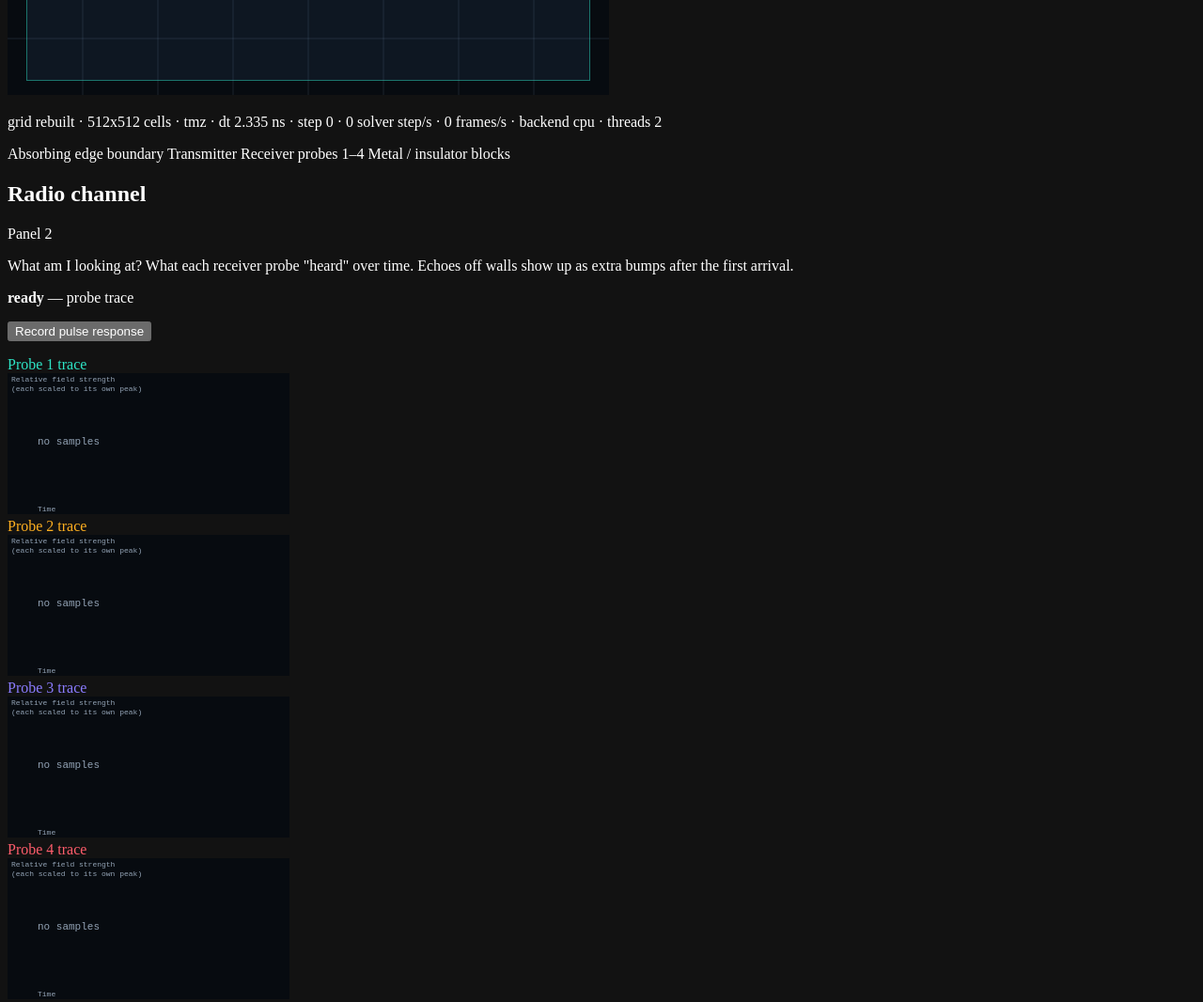
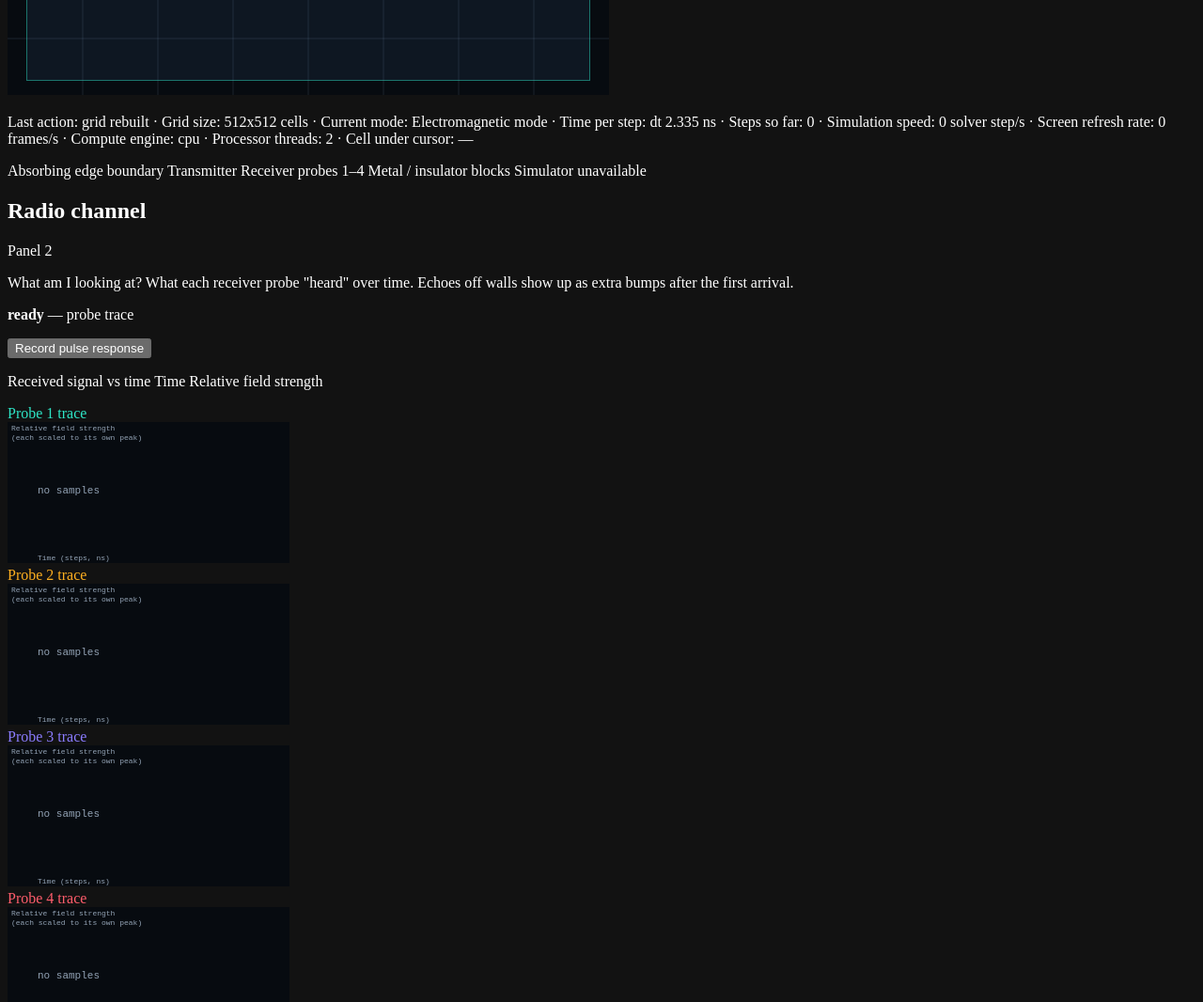
Before and after one commit to tbirdpower3000/Waves-and-Particles, a website with bundled scripts: page index.html in a window 1280 px wide. Shown: the part 1980-3046 px from the top of the page at 94% size. Built offline with nearby package versions, Linux system fonts and the light colour scheme.

Commit message:
Name the remaining axes, readouts, and plot tooltips.
Show the readout names and the plain mode names, label plot units and ticks, and keep the BER legend and the chirp option inside the 1100x800 layout. The constellation test now requires radius 1 for BPSK and root 2 for QPSK, and it requires the probe-channel note.

Co-authored-by: WittyPromethus <tbirdpower3000@users.noreply.github.com>

```diff
--- a/index.html
+++ b/index.html
@@ -23,7 +23,7 @@
       <div class="panel-head">
         <h2 id="field-title" title="Live map of the simulated electric field across the 2D grid.">Wave field</h2>
         <span class="kicker" title="Panel number. The field panel feeds the channel panel, which feeds the signal panel.">Panel 1</span>
-        <span id="backend-label" class="backend" data-backend="cpu" aria-label="Compute engine" title="Shows whether the simulation runs on the processor (cpu) or the graphics card (webgpu/webgl2). The results are the same.">cpu</span>
+        <span id="backend-label" class="backend" data-backend="cpu" aria-label="Compute engine" title="cpu or webgpu/webgl2. Graphics results match the CPU within a small tolerance. A software renderer such as SwiftShader, llvmpipe, or softpipe is unverified.">cpu</span>
       </div>
       <p class="glance">What am I looking at? A top-down view of a radio wave spreading across a 2D grid. You draw metal and glass-like blocks and watch the wave reflect, slow down and bend.</p>
       <div class="toolbar" role="toolbar" aria-label="Field tools">
@@ -51,7 +51,7 @@
       </div>
       <p id="field-state" class="banner" data-state="checking" role="status" aria-label="Simulator status" title="Shows whether the wave solver loaded and which engine it's using.">Checking modules…</p>
       <div class="stage">
-        <canvas id="field-canvas" width="640" height="480" aria-label="Field strength map" title="Each pixel is one cell. Teal means positive field, orange-red means negative, and dark means near zero. The scale is relative to the strongest field."></canvas>
+        <canvas id="field-canvas" width="640" height="480" aria-label="Field strength map" title="Each cell is a small square; the view is scaled to fit. Teal is positive, orange-red is negative, and dark is near zero."></canvas>
       </div>
       <div class="readout-wrap">
         <p id="field-readout" class="readout" aria-label="Last action" title="The most recent event, such as running, paused, grid rebuilt or an input error."></p>
@@ -60,6 +60,7 @@
           <span title="Location of the wave source.">Transmitter</span>
           <span title="Probe locations. The colour matches each probe's trace in the Channel panel.">Receiver probes 1–4</span>
           <span title="Grey is perfect conductor and teal is dielectric. A dashed outline shows the rectangle while you drag.">Metal / insulator blocks</span>
+          <span title="Appears when the solver module can't load. Drawing still works, but nothing runs.">Simulator unavailable</span>
         </p>
       </div>
     </section>
@@ -73,6 +74,7 @@
       <div class="toolbar">
         <button type="button" id="record-ir" disabled title="Restarts the field with one short pulse from the transmitter and saves what each probe receives as the channel.">Record pulse response</button>
         <p id="channel-note" class="note" aria-label="Recording status" title="Progress or result, for example &quot;recording 120/1024&quot;, &quot;frozen pulse response, 2 probes&quot; or &quot;place a transmitter first&quot;."></p>
+        <p class="plot-key" id="channel-series-label">Received signal vs time <span title="Time runs left to right, one sample per simulation step, about 2.3 ns each.">Time</span> <span title="Scaled so each trace's own peak fills the plot. Heights can't be compared between probes. The centre line is zero.">Relative field strength</span></p>
       </div>
       <div class="probe-stack">
         <div class="probe"><div id="channel-label-0" class="probe-label" title="The field at probe 1 over time. &quot;Live&quot; updates while running. &quot;Frozen N&quot; is a saved recording of N samples.">Probe 1 trace</div><div class="probe-plot"><canvas id="channel-plot-0" aria-label="Probe 1 pulse response" title="The field at that probe over time. The first bump is the direct wave and later bumps are echoes."></canvas></div></div>
@@ -114,9 +116,9 @@
         <p id="signal-note" class="note" role="status" aria-label="Run details" title="Settings and results of the last run. &quot;pRef&quot; is the received signal power used to set the noise level."></p>
       </div>
       <div class="plots">
-        <div class="plot"><div class="plot-label" title="Each dot is one received symbol. Tight clusters mean a clean signal and smeared clusters mean noise or echoes.">Received symbol map</div><div class="plot-canvas"><canvas id="constellation" aria-label="Received symbol map" title="Each dot is one received symbol. Tight clusters mean a clean signal and smeared clusters mean noise or echoes."></canvas></div></div>
-        <div class="plot"><div class="plot-label" title="The teal line is textbook AWGN theory. Orange dots are measured runs. The amber line marks the current slider setting.">Errors vs noise level</div><div class="plot-canvas"><canvas id="ber-plot" aria-label="Errors versus noise level" title="The teal line is textbook AWGN theory. Orange dots are measured runs. The amber line marks the current slider setting."></canvas></div></div>
-        <div class="plot"><div class="plot-label" title="How the received signal's power is spread across frequency, relative to its strongest frequency.">Frequency content</div><div class="plot-canvas"><canvas id="spectrum" aria-label="Frequency content" title="How the received signal's power is spread across frequency, relative to its strongest frequency."></canvas></div></div>
+        <div class="plot"><div class="plot-head"><div class="plot-label" title="Each dot is one received symbol. Tight clusters mean a clean signal and smeared clusters mean noise or echoes.">Received symbol map</div><p class="plot-key"><span title="Real part of the received baseband signal.">In-phase (I)</span><span title="Imaginary part, 90° out of phase with I.">Quadrature (Q)</span><span title="A reference circle of radius 1. BPSK points sit on it, and noise-free QPSK points sit outside it at radius √2.">Unit-amplitude circle</span><span title="For the chirp, a line traces the signal sample by sample instead of plotting symbol dots.">Chirp trajectory</span></p></div><div class="plot-canvas"><canvas id="constellation" aria-label="Received symbol map" title="Each dot is one received symbol. Tight clusters mean a clean signal and smeared clusters mean noise or echoes."></canvas></div></div>
+        <div class="plot"><div class="plot-head"><div class="plot-label" title="The teal line is textbook AWGN theory. Orange dots are measured runs. The amber line marks the current slider setting.">Errors vs noise level</div><p class="plot-key"><span title="Linear scale from −2 to 12 dB.">Eb/N0 (dB)</span><span title="Logarithmic, from 1 at the top to 0.000001 at the bottom. Each equal step down is ten times fewer errors.">Bit error rate (log)</span><span title="The chirp carries no data bits, so a bit error rate doesn't apply.">No chirp error curve</span></p></div><div class="plot-canvas"><canvas id="ber-plot" aria-label="Errors versus noise level" title="The teal line is textbook AWGN theory. Orange dots are measured runs. The amber line marks the current slider setting."></canvas></div></div>
+        <div class="plot"><div class="plot-head"><div class="plot-label" title="How the received signal's power is spread across frequency, relative to its strongest frequency.">Frequency content</div><p class="plot-key"><span title="From zero to half the sample rate, positive frequencies only. That's 0–4000 Hz for the chirp.">Frequency</span><span title="Magnitude in decibels below the strongest frequency bin. The top of the plot is the peak.">Relative level</span></p></div><div class="plot-canvas"><canvas id="spectrum" aria-label="Frequency content" title="How the received signal's power is spread across frequency, relative to its strongest frequency."></canvas></div></div>
       </div>
     </section>
   </main>
--- a/src/ui/channel-panel.js
+++ b/src/ui/channel-panel.js
@@ -17,6 +17,7 @@ export function mountChannel(doc, bus) {
   let ready = false;
   let live = [];
   let frozen = [];
+  let sampleDt = null;
 
   function traces() {
     return frozen.length ? frozen : live;
@@ -35,6 +36,7 @@ export function mountChannel(doc, bus) {
         color: PROBE_COLORS[index],
         empty: ready ? 'no samples' : COMING_SOON_TEXT,
         warn: !ready,
+        dt: sampleDt,
       });
     });
   }
@@ -42,10 +44,12 @@ export function mountChannel(doc, bus) {
   button.addEventListener('click', () => bus.emit('record-request'));
   bus.on('samples', (payload) => {
     live = payload?.probes ?? [];
+    if (Number.isFinite(payload?.dt)) sampleDt = payload.dt;
     draw();
   });
   bus.on('impulse', (payload) => {
     frozen = payload?.probes ?? [];
+    if (Number.isFinite(payload?.dt)) sampleDt = payload.dt;
     note.textContent = frozen.length
       ? `frozen pulse response, ${frozen.length} probe${frozen.length === 1 ? '' : 's'}`
       : '';
--- a/src/ui/draw.js
+++ b/src/ui/draw.js
@@ -197,18 +197,22 @@ export const AXIS_LABELS = {
   probeX: 'Time',
   probeY: 'Relative field strength',
   probeScale: '(each scaled to its own peak)',
+  probeSteps: 'steps',
+  probeNs: 'ns',
   inPhase: 'In-phase (I)',
   quadrature: 'Quadrature (Q)',
   unitCircle: '|s| = 1',
   qpskCircle: '|s| = √2',
   chirpPath: 'Chirp trajectory',
-  berX: 'Eb/N0',
+  berX: 'Eb/N0 (dB)',
   berY: 'Bit error rate (log)',
   berLegend: 'Theory: AWGN, no multipath',
   berDecades: ['1e-1', '1e-2', '1e-3', '1e-4', '1e-5', '1e-6'],
   berTicks: ['-2', '0', '2', '4', '6', '8', '10', '12'],
   spectrumX: '0 to fs/2 (positive frequencies)',
-  spectrumY: 'Relative level',
+  spectrumY: 'dB re peak',
+  spectrumHz: 'Hz',
+  spectrumCycles: 'cycles/sample',
   unavailable: 'Simulator unavailable',
 };
 
@@ -230,7 +234,7 @@ function emptyLabel(ctx, box, text, warn) {
   ctx.fillText(text, box.left, (box.top + box.bottom) / 2);
 }
 
-export function drawSeries(canvas, data, { color = '#2ee6c7', empty = 'no samples', warn = false } = {}) {
+export function drawSeries(canvas, data, { color = '#2ee6c7', empty = 'no samples', warn = false, dt = null } = {}) {
   const { ctx, width, height } = fitCanvas(canvas);
   const box = plotFrame(ctx, width, height);
   box.top += 22;
@@ -261,7 +265,18 @@ export function drawSeries(canvas, data, { color = '#2ee6c7', empty = 'no sample
   axisFont(ctx, 8);
   ctx.fillText(AXIS_LABELS.probeY, 4, 9);
   ctx.fillText(AXIS_LABELS.probeScale, 4, 19);
-  ctx.fillText(AXIS_LABELS.probeX, box.left, height - 3);
+  const n = data?.length ?? 0;
+  const stepDt = Number.isFinite(dt) ? dt : null;
+  ctx.fillText(`${AXIS_LABELS.probeX} (${AXIS_LABELS.probeSteps}, ${AXIS_LABELS.probeNs})`, box.left, height - 3);
+  if (n > 0) {
+    const marks = n === 1 ? [0] : [0, Math.round((n - 1) / 2), n - 1];
+    const plotW = box.right - box.left;
+    for (const step of marks) {
+      const x = box.left + (n === 1 ? plotW / 2 : (step / (n - 1)) * plotW);
+      ctx.fillText(String(step), x, box.bottom + 9);
+      if (stepDt != null) ctx.fillText(`${(step * stepDt * 1e9).toFixed(1)} ns`, x, box.bottom + 18);
+    }
+  }
 }
 
 export function drawConstellation(canvas, points, {
@@ -304,6 +319,12 @@ export function drawConstellation(canvas, points, {
   ctx.fillText(circleLabel, cx + radius * scale * 0.2, cy - radius * scale - 2);
   ctx.fillText(AXIS_LABELS.inPhase, box.left, height - 3);
   ctx.fillText(AXIS_LABELS.quadrature, 4, box.top + 8);
+  for (const tick of [-1, 0, 1]) {
+    if (Math.abs(tick) <= max) {
+      ctx.fillText(String(tick), X(tick) - 3, cy + 10);
+      ctx.fillText(String(tick), cx + 3, Y(tick) + 3);
+    }
+  }
   if (trajectory) ctx.fillText(AXIS_LABELS.chirpPath, box.left, 10);
   if (!points?.length) {
     emptyLabel(ctx, box, empty, warn);
@@ -331,7 +352,7 @@ export function drawConstellation(canvas, points, {
   }
 }
 
-export function drawSpectrum(canvas, values, { empty = 'no spectrum', warn = false } = {}) {
+export function drawSpectrum(canvas, values, { empty = 'no spectrum', warn = false, unit = AXIS_LABELS.spectrumCycles, fs = 1 } = {}) {
   const { ctx, width, height } = fitCanvas(canvas);
   const box = plotFrame(ctx, width, height);
   box.top += 12;
@@ -363,15 +384,23 @@ export function drawSpectrum(canvas, values, { empty = 'no spectrum', warn = fal
   }
   axisFont(ctx, 8);
   ctx.fillText(AXIS_LABELS.spectrumY, 4, 10);
-  ctx.fillText(AXIS_LABELS.spectrumX, box.left, height - 3);
+  ctx.fillText(AXIS_LABELS.spectrumX, box.left, height - 12);
+  ctx.fillText(unit, box.left, height - 3);
+  const plotW = box.right - box.left;
+  const ticks = unit === AXIS_LABELS.spectrumHz
+    ? [[0, '0'], [0.5, String(Math.round(fs / 4))], [1, String(Math.round(fs / 2))]]
+    : [[0, '0'], [0.5, '0.25'], [1, '0.5']];
+  for (const [frac, label] of ticks) {
+    ctx.fillText(label, box.left + frac * plotW, box.bottom + 9);
+  }
 }
 
 export function drawBer(canvas, { theory = [], simulated = [], markerDb = null, note = '', legend = '', warn = false } = {}) {
   const { ctx, width, height } = fitCanvas(canvas);
   const box = plotFrame(ctx, width, height);
   box.left = 40;
-  box.top = note && legend ? 32 : 16;
-  box.bottom = Math.max(box.top + 16, height - 16);
+  box.top = legend ? (note ? 40 : 30) : 16;
+  box.bottom = Math.max(box.top + 16, height - 18);
   box.right = Math.max(box.left + 16, width - 8);
   const x0 = -2;
   const x1 = 12;
@@ -395,8 +424,8 @@ export function drawBer(canvas, { theory = [], simulated = [], markerDb = null,
     const db = Number(label);
     ctx.fillText(label, X(db) - 4, box.bottom + 10);
   });
-  ctx.fillText(AXIS_LABELS.berX, Math.max(box.left + 8, box.right - 36), 9);
-  if (legend) ctx.fillText(legend, box.left, 19);
+  ctx.fillText(AXIS_LABELS.berX, Math.max(box.left + 8, box.right - 64), 9);
+  if (legend) ctx.fillText(legend, box.left, 20);
   if (theory.length === 0 && simulated.length === 0) {
     if (note) emptyLabel(ctx, box, note, warn);
     return;
@@ -425,6 +454,6 @@ export function drawBer(canvas, { theory = [], simulated = [], markerDb = null,
   }
   if (note) {
     axisFont(ctx, 8);
-    ctx.fillText(note, box.left, legend ? 29 : 19);
+    ctx.fillText(note, box.left, legend ? 31 : 20);
   }
 }
--- a/src/ui/field-panel.js
+++ b/src/ui/field-panel.js
@@ -116,29 +116,29 @@ export function mountField(doc, bus, params = {}) {
     const name = activeBackend();
     el.textContent = name;
     el.dataset.backend = name;
+    el.title = 'cpu or webgpu/webgl2. Graphics results match the CPU within a small tolerance. A software renderer such as SwiftShader, llvmpipe, or softpipe is unverified.';
   }
 
   function updateReadout() {
     const threads = globalThis.navigator?.hardwareConcurrency ?? '?';
+    const modeName = scene.mode === 'scalar' ? 'Simple wave mode' : 'Electromagnetic mode';
     const parts = [
-      [message, 'The most recent event, such as running, paused, grid rebuilt or an input error.'],
-      [`${scene.nx}x${scene.ny} cells`, 'Number of cells across × down. Each cell is 1 m, so the default grid is 512 m square.'],
-      [scene.mode, 'Which wave model is active. See the TMz and Scalar buttons.'],
-      [`dt ${formatDt(grid?.dt)}`, "Simulated time per step, set just under the 2D stability limit. It's about 2.3 nanoseconds here."],
-      [`step ${steps}`, 'How many time steps have been simulated since the last reset.'],
-      [`${rate.toFixed(0)} solver step/s`, 'Time steps computed per second of real time.'],
-      [`${fps.toFixed(0)} frames/s`, 'Picture updates per second on your screen.'],
-      [`backend ${activeBackend()}`, 'Same as the badge in the panel header: cpu, webgpu or webgl2.'],
-      [`threads ${threads}`, "Logical CPU cores your browser reports. It's for information only."],
+      ['Last action', message, 'The most recent event, such as running, paused, grid rebuilt or an input error.'],
+      ['Grid size', `${scene.nx}x${scene.ny} cells`, 'Number of cells across × down. Each cell is 1 m, so the default grid is 512 m square.'],
+      ['Current mode', modeName, 'Which wave model is active. See Electromagnetic mode and Simple wave mode.'],
+      ['Time per step', `dt ${formatDt(grid?.dt)}`, "Simulated time per step, set just under the 2D stability limit. It's about 2.3 nanoseconds here."],
+      ['Steps so far', String(steps), 'How many time steps have been simulated since the last reset.'],
+      ['Simulation speed', `${rate.toFixed(0)} solver step/s`, 'Time steps per second of time spent inside the solver step, excluding drawing.'],
+      ['Screen refresh rate', `${fps.toFixed(0)} frames/s`, 'Picture updates per second on your screen.'],
+      ['Compute engine', activeBackend(), 'cpu or webgpu/webgl2. Graphics results match the CPU within a small tolerance. A software renderer such as SwiftShader, llvmpipe, or softpipe is unverified.'],
+      ['Processor threads', String(threads), "Logical CPU cores your browser reports. It's for information only."],
+      ['Cell under cursor', hover ? `${hover.i},${hover.j}` : '—', 'Column and row of the grid cell your pointer is over.'],
     ];
-    if (hover) {
-      parts.push([`cell ${hover.i},${hover.j}`, 'Column and row of the grid cell your pointer is over.']);
-    }
     readout.replaceChildren();
-    parts.forEach(([text, tip], index) => {
+    parts.forEach(([name, value, tip], index) => {
       if (index) readout.append(' · ');
       const span = document.createElement('span');
-      span.textContent = text;
+      span.textContent = `${name}: ${value}`;
       span.title = tip;
       readout.append(span);
     });
@@ -196,6 +196,7 @@ export function mountField(doc, bus, params = {}) {
   function emitSamples(probes) {
     const list = Array.isArray(probes) ? probes : Array.from(probes ?? []);
     bus.emit('samples', {
+      dt: grid?.dt,
       probes: list.map((probe, index) => ({
         index,
         i: probe?.i ?? scene.probes[index]?.i,
@@ -460,7 +461,7 @@ export function mountField(doc, bus, params = {}) {
     }));
     recording = false;
     message = `recorded ${steps} steps`;
-    bus.emit('impulse', { probes: list });
+    bus.emit('impulse', { dt: grid?.dt, probes: list });
     updateReadout();
   }
 
--- a/src/ui/lab.css
+++ b/src/ui/lab.css
@@ -254,8 +254,22 @@ canvas { display: block; width: 100%; height: 100%; touch-action: none; }
 .plot {
   min-height: 0;
   display: grid;
-  grid-template-rows: 14px minmax(0, 1fr);
+  grid-template-rows: auto minmax(0, 1fr);
 }
+
+.plot-head { min-width: 0; }
+
+.plot-key {
+  display: flex;
+  flex-wrap: wrap;
+  gap: 1px 8px;
+  margin: 0;
+  color: var(--muted);
+  font-size: 10px;
+  line-height: 1.3;
+}
+
+.toolbar .plot-key { flex-basis: 100%; }
 
 .plot-label {
   color: var(--muted);
@@ -271,6 +285,8 @@ canvas { display: block; width: 100%; height: 100%; touch-action: none; }
   gap: 4px 8px;
   align-items: end;
 }
+
+label.scheme { grid-column: 1 / -1; }
 
 .controls .wide, .controls input[type="range"], .controls .row, .controls .note {
   grid-column: 1 / -1;
--- a/src/ui/signal-panel.js
+++ b/src/ui/signal-panel.js
@@ -119,6 +119,8 @@ export function mountSignal(doc, bus, params = {}) {
     drawSpectrum(spectrum, spectrumValues, {
       empty: missing ? 'module not ready' : 'no spectrum',
       warn: missing,
+      unit: scheme === 'chirp' ? 'Hz' : 'cycles/sample',
+      fs: scheme === 'chirp' ? CHIRP.fs : 1,
     });
   }
 
```
Also changed, not shown: tests/smoke-browser.test.js (+13 -0 lines), tests/smoke.test.js (+142 -5 lines).
